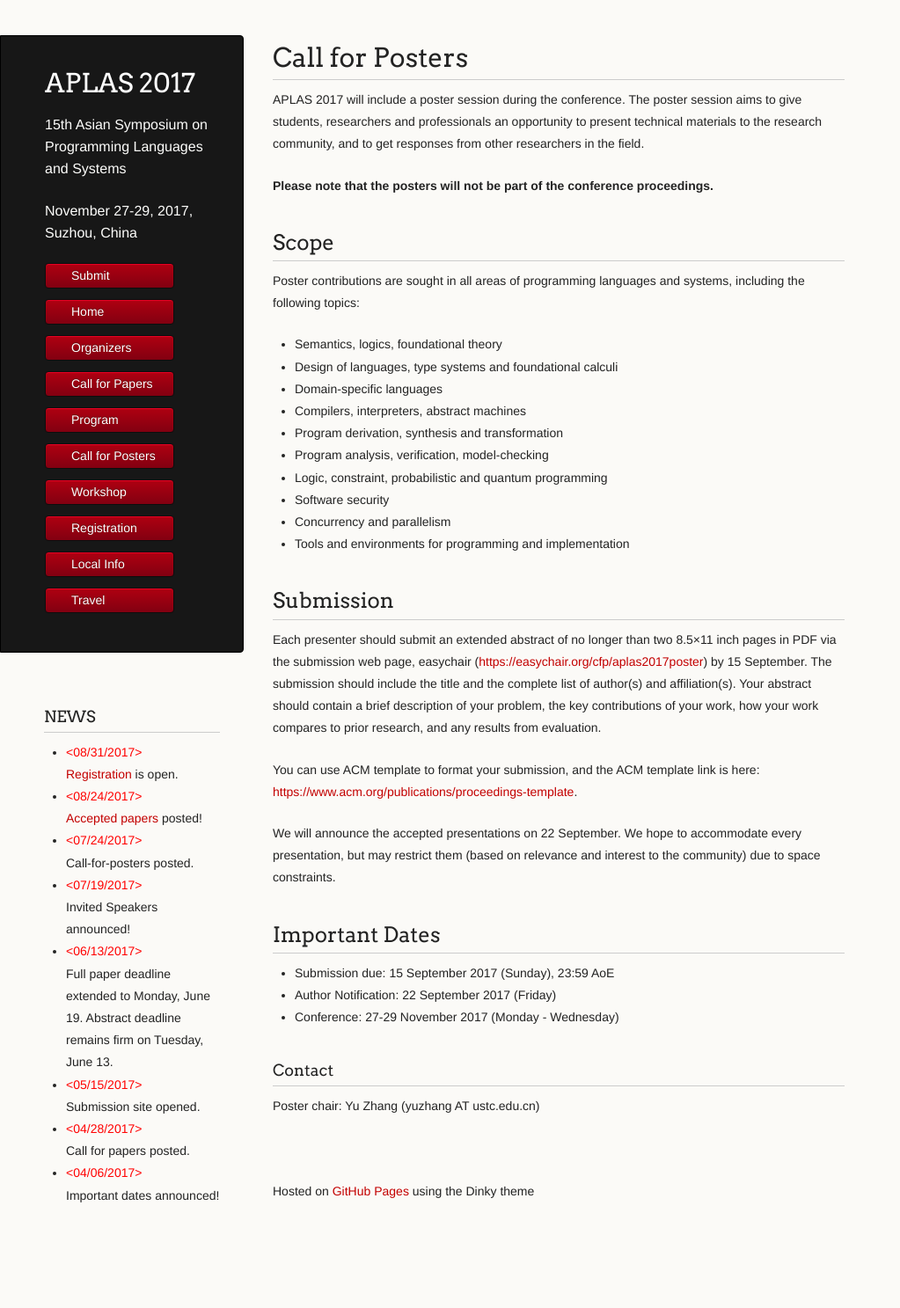
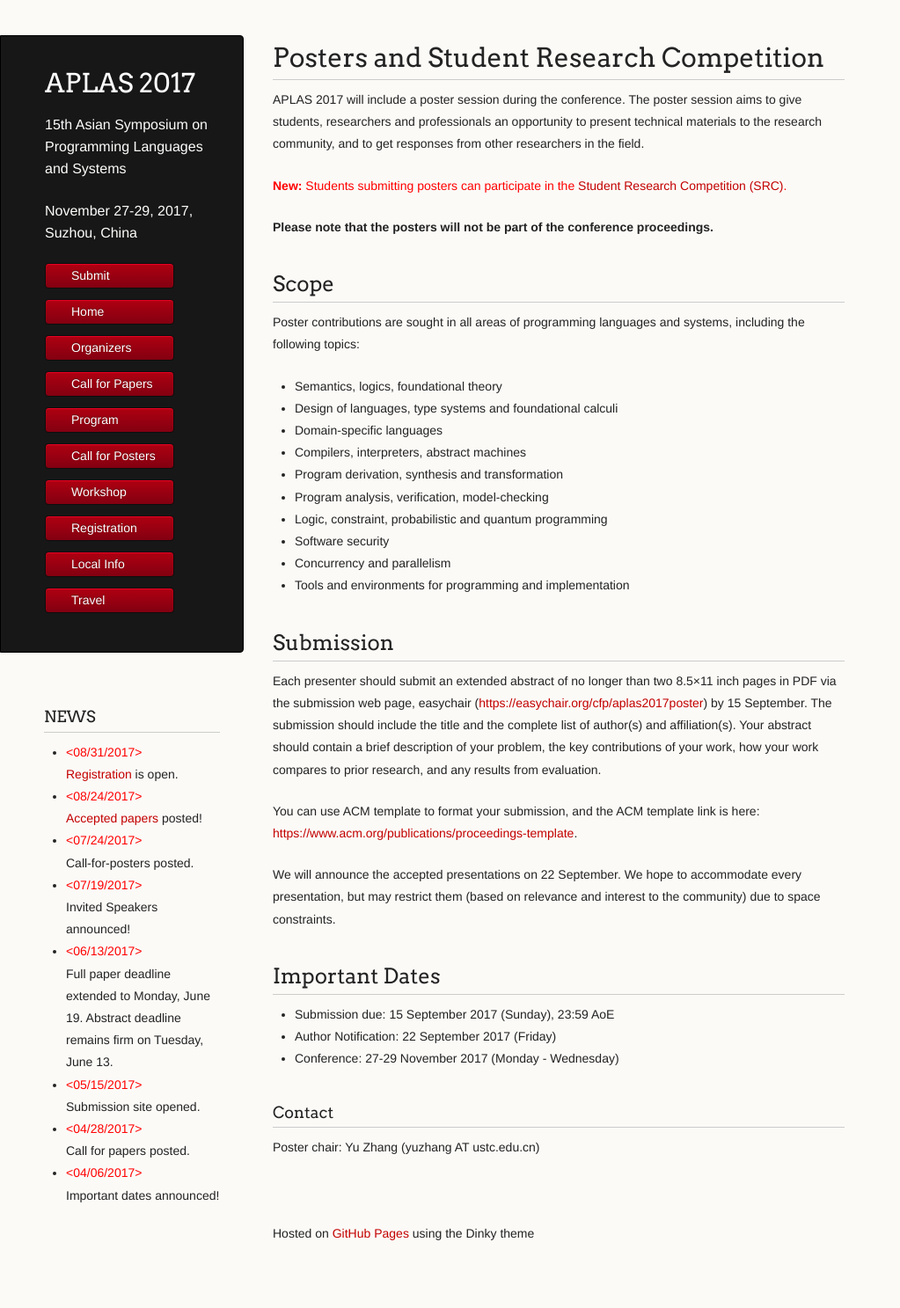
Before and after one commit to www-aplas/www-aplas.github.io, a Jekyll site: the page built from posters.md, in a window 1280 px wide. Shown: the whole page at 88% size, without its empty margins (0-1023 px from the left). Built offline with Jekyll 4.4.1, drawn with Linux system fonts in a browser that asks for light colours; our own code applies the rules of GitHub Pages for plain Markdown files; a script that is not in the unit is left out; before the commit the page ends 1440 px from its top, so only the background shows below that.

Commit message:
Update posters.md

```diff
--- a/posters.md
+++ b/posters.md
@@ -1,5 +1,7 @@
-# Call for Posters
+# Posters and Student Research Competition
 APLAS 2017 will include a poster session during the conference. The poster session aims to give students, researchers and professionals an opportunity to present technical materials to the research community, and to get responses from other researchers in the field.
+
+<span style="color:red;">**New:** Students submitting posters can participate in the [Student Research Competition (SRC)](SRC.html).</span>
 
 **Please note that the posters will not be part of the conference proceedings.**
 
```
